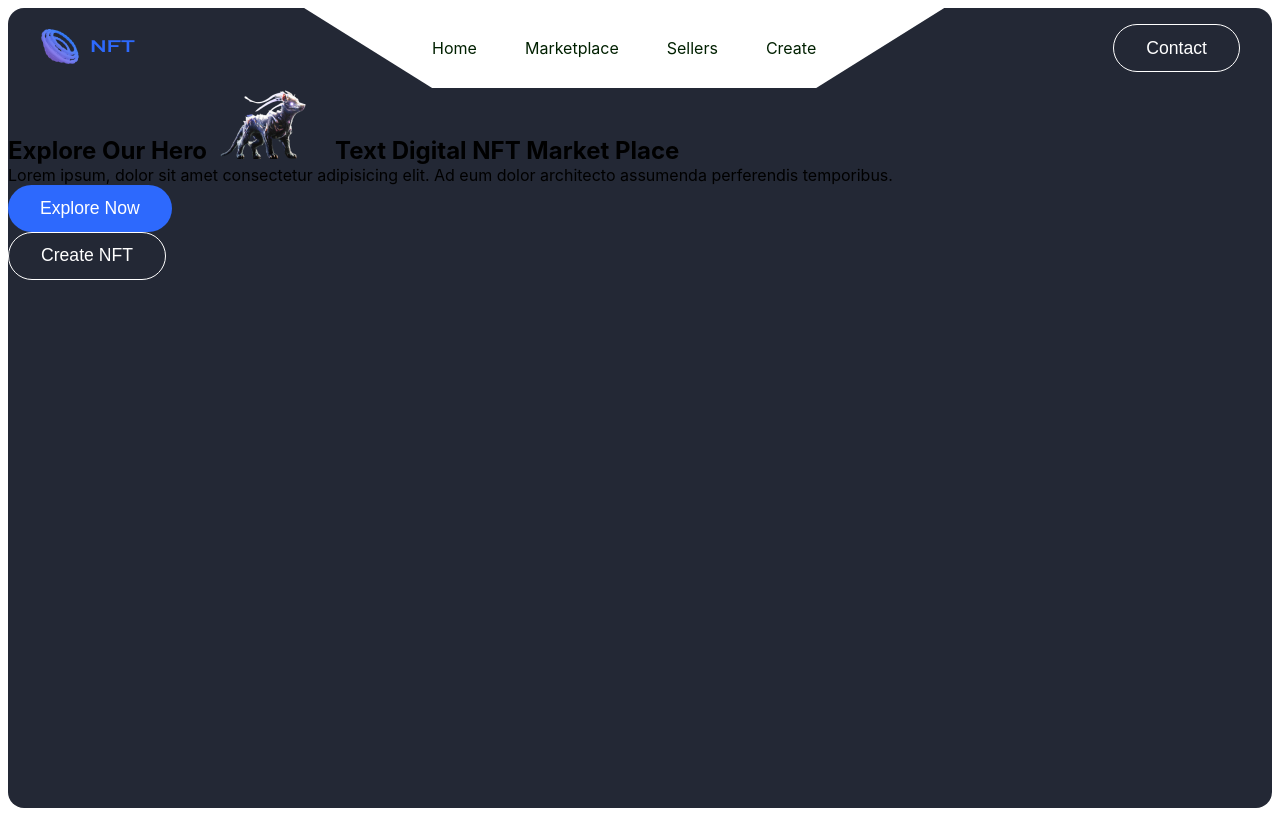
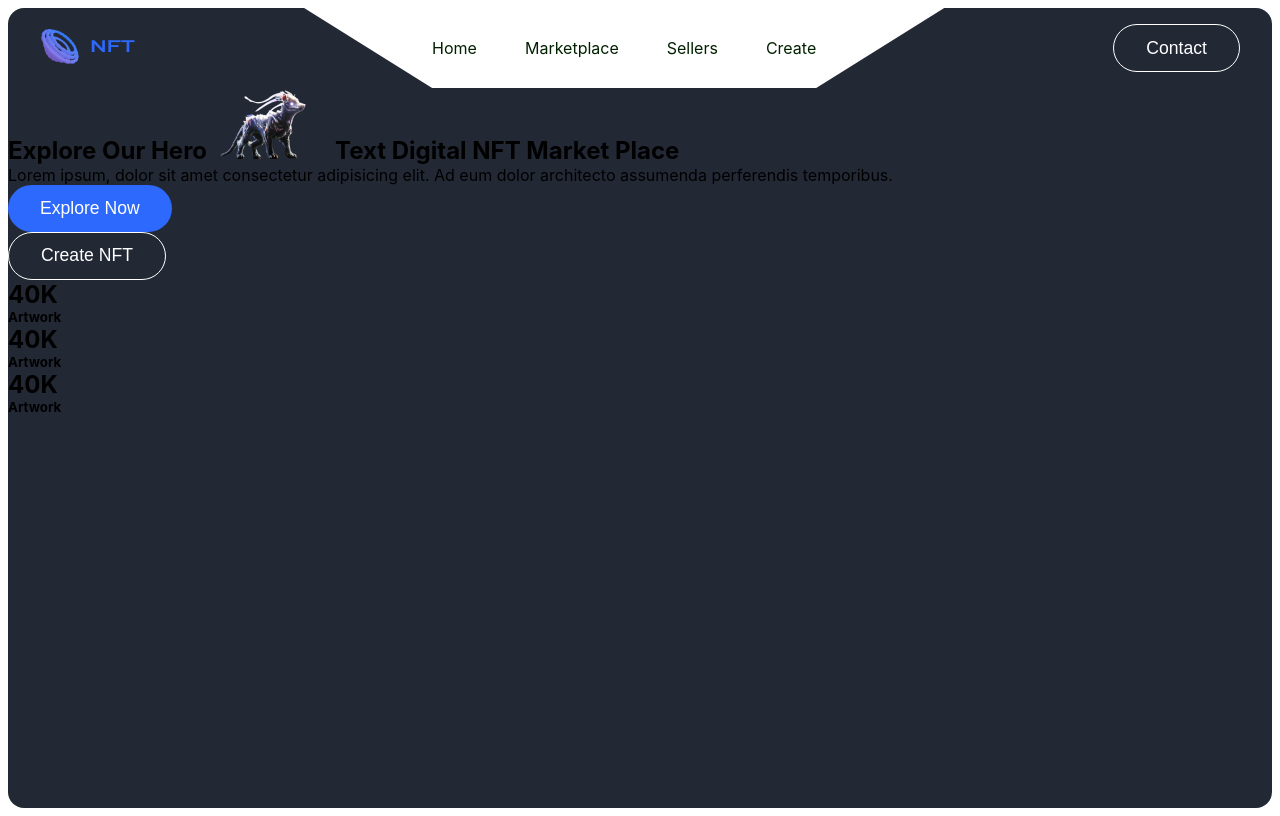
Before and after one commit to gift56/Nftlandingpage, a React (Create React App) app: page / in a window 1280 px wide. Built offline with nearby package versions, Linux system fonts and the light colour scheme.

Commit message:
working on data b

```diff
--- a/src/components/Home.jsx
+++ b/src/components/Home.jsx
@@ -26,7 +26,20 @@ const Home = () => {
                         <Buttons blue text="Explore Now" />
                         <Buttons text="Create NFT" />
                     </div>
-                    <div className="data"></div>
+                    <div className="data">
+                        <div className="dataTab">
+                            <h2>40K</h2>
+                            <h5>Artwork</h5>
+                        </div>
+                        <div className="dataTab">
+                            <h2>40K</h2>
+                            <h5>Artwork</h5>
+                        </div>
+                        <div className="dataTab">
+                            <h2>40K</h2>
+                            <h5>Artwork</h5>
+                        </div>
+                    </div>
                 </div>
             </div>
         </Section>
```
